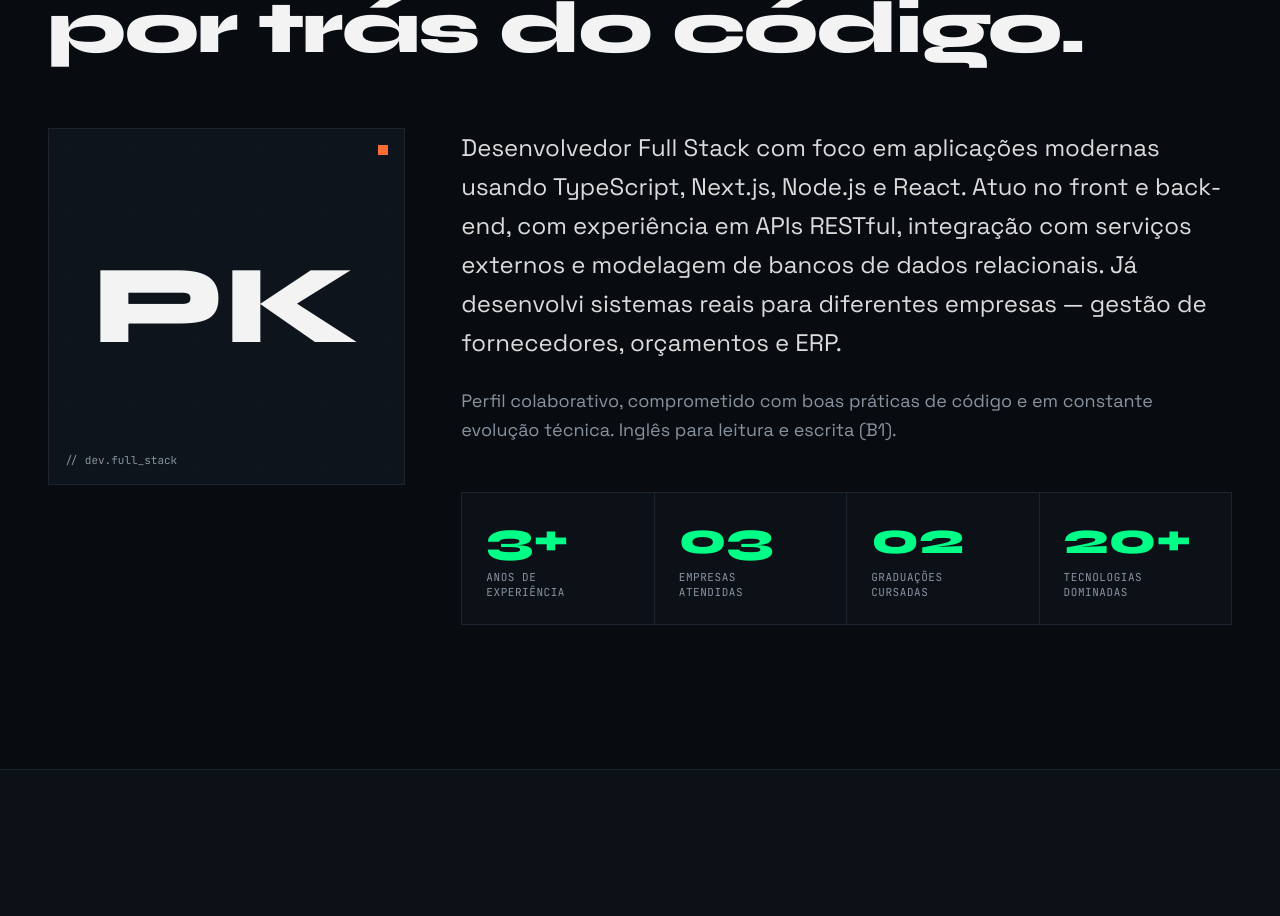
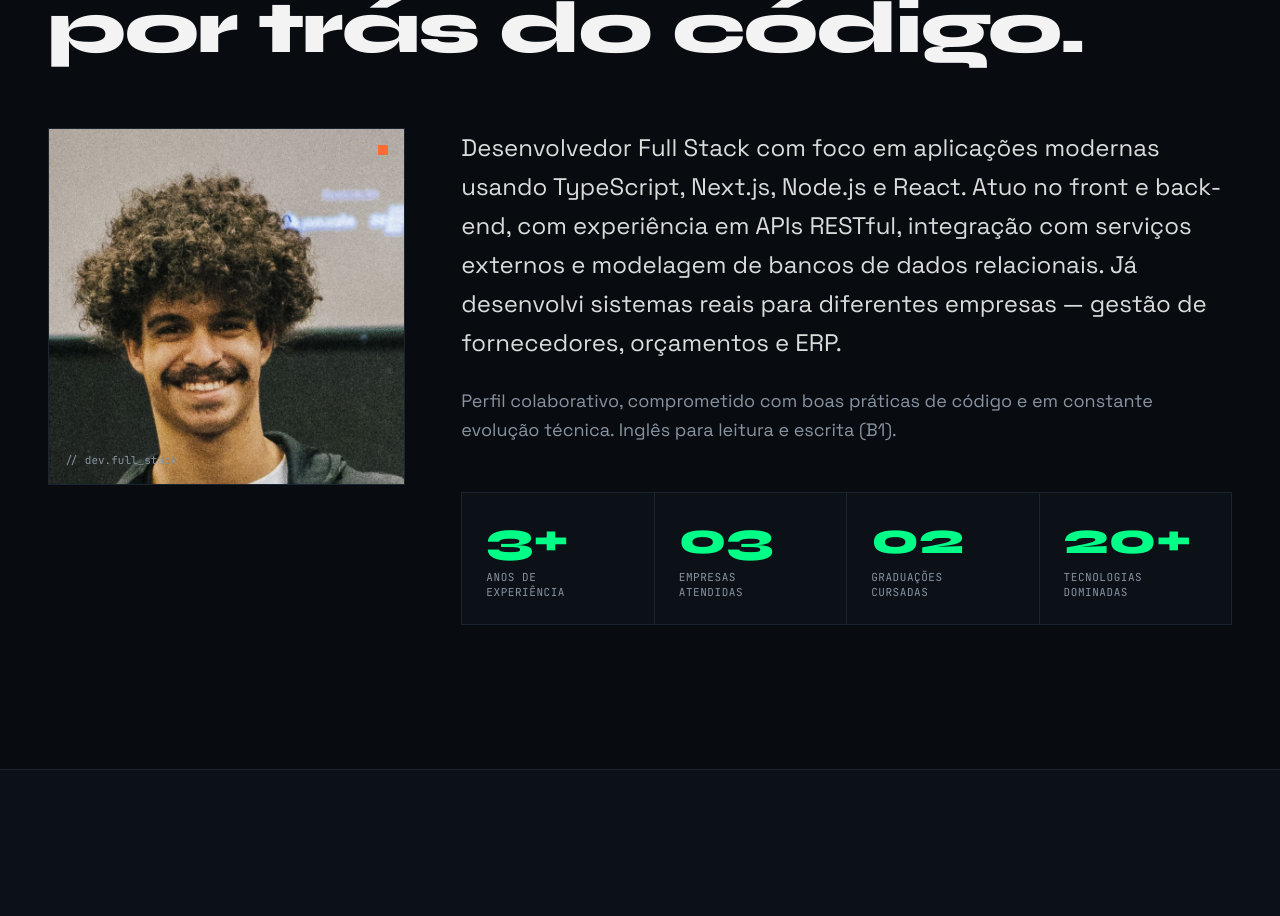
Before and after one commit to PietroKucharski/my-new-portfolio, a Next.js app: page / in a window 1280 px wide. Shown: the part 1060-1976 px from the top of the page. Built offline with nearby package versions, Linux system fonts and the light colour scheme.

Commit message:
feat: replace PK monogram with photo in About section

```diff
--- a/components/sections/About.tsx
+++ b/components/sections/About.tsx
@@ -1,3 +1,4 @@
+import Image from "next/image";
 import data from "@/data";
 import Reveal from "@/components/ui/Reveal";
 import SectionHeader from "@/components/ui/SectionHeader";
@@ -26,10 +27,12 @@ export default function About() {
             data-hot
             className="relative border border-line bg-card aspect-square flex items-center justify-center overflow-hidden group"
           >
-            <div className="absolute inset-0 gridbg opacity-30" />
-            <span className="font-display font-extrabold text-[7rem] text-paper relative z-10">
-              PK
-            </span>
+            <Image
+              src="/pk-image.jpg"
+              alt="Pietro Kucharski"
+              fill
+              className="object-cover object-top"
+            />
             <div className="absolute inset-0 bg-acid/0 group-hover:bg-acid/6 transition-colors" />
             <span className="absolute bottom-4 left-4 font-mono text-[11px] text-dim z-10">
               // dev.full_stack
--- a/next.config.ts
+++ b/next.config.ts
@@ -3,6 +3,7 @@ import type { NextConfig } from "next";
 const nextConfig: NextConfig = {
   output: "export",
   reactCompiler: true,
+  images: { unoptimized: true },
 };
 
 export default nextConfig;
```
Also changed, not shown: public/pk-image.jpg (added).
